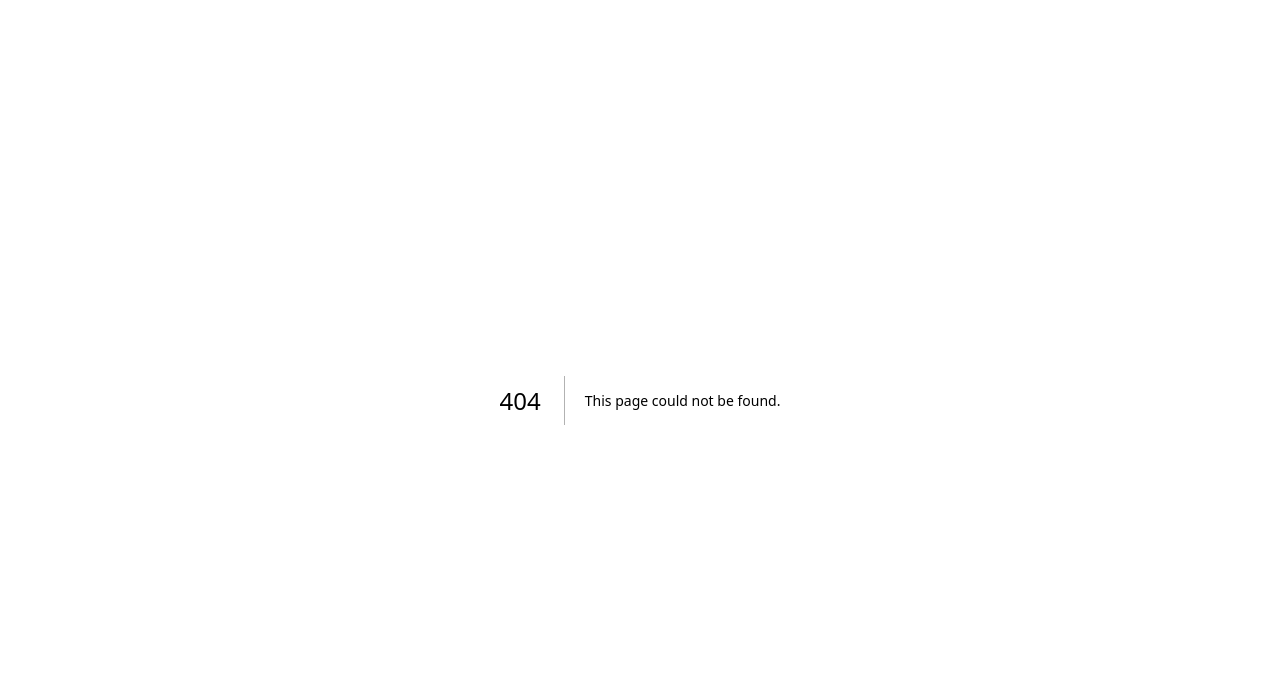
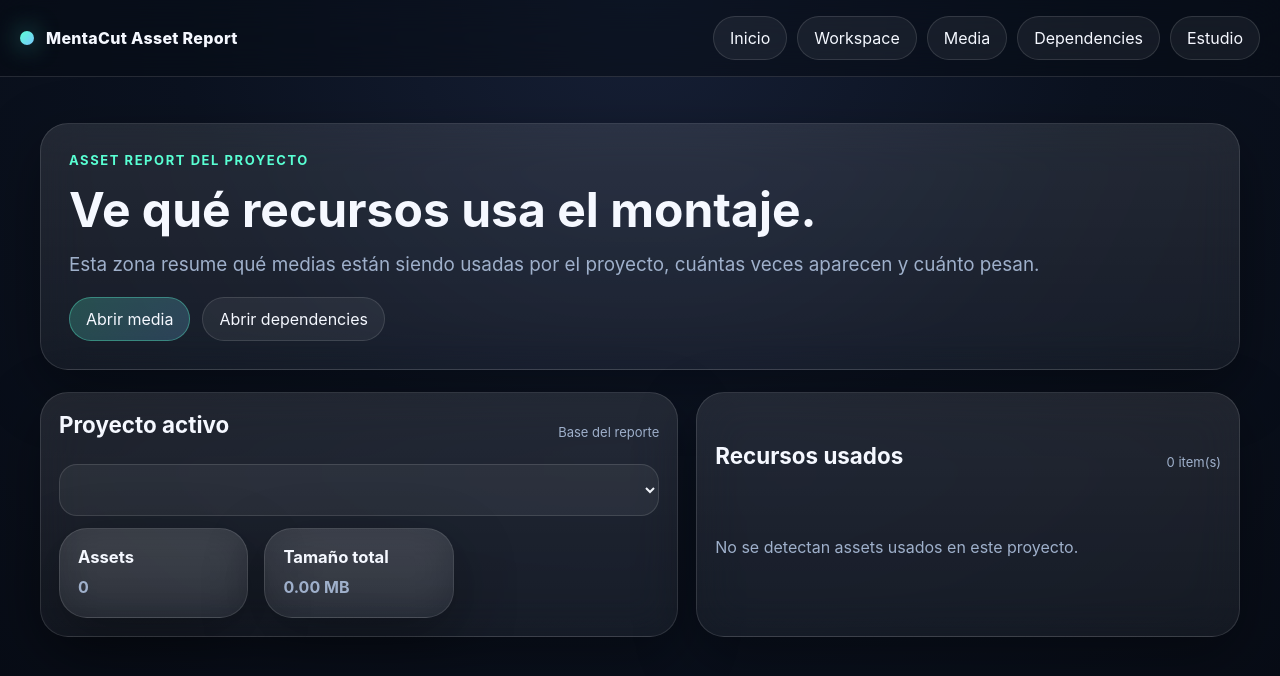
Before and after one commit to alain7224/MentaCut, a Next.js app: page /studio/asset-report in a window 1280 px wide. Before the commit this address had no page. Shown: the top 676 px of the page. Built offline with nearby package versions, Linux system fonts and the light colour scheme.

Commit message:
feat: add project asset report route

```diff
--- /dev/null
+++ b/app/studio/asset-report/page.tsx
@@ -0,0 +1,79 @@
+'use client'
+
+import Link from 'next/link'
+import { useEffect, useMemo, useState } from 'react'
+import { listLocalMedia, type LocalMediaRecord } from '@/lib/local-media'
+import { buildProjectAssetReport } from '@/lib/project-asset-report'
+import { readLocalProjects, type LocalProject } from '@/lib/local-store'
+
+export default function StudioAssetReportPage() {
+  const [projects, setProjects] = useState<LocalProject[]>([])
+  const [library, setLibrary] = useState<LocalMediaRecord[]>([])
+  const [activeProjectId, setActiveProjectId] = useState<string | null>(null)
+
+  useEffect(() => {
+    const next = readLocalProjects()
+    setProjects(next)
+    setActiveProjectId(next[0]?.id ?? null)
+    void listLocalMedia().then(setLibrary).catch(() => setLibrary([]))
+  }, [])
+
+  const activeProject = useMemo(() => projects.find((item) => item.id === activeProjectId) ?? null, [projects, activeProjectId])
+  const rows = useMemo(() => activeProject ? buildProjectAssetReport(activeProject, library) : [], [activeProject, library])
+  const totalSize = useMemo(() => rows.reduce((sum, row) => sum + row.size, 0), [rows])
+
+  return (
+    <div className="page-shell">
+      <header className="topbar">
+        <div className="brand"><span className="brand-dot" /><span>MentaCut Asset Report</span></div>
+        <nav className="nav">
+          <Link href="/" className="nav-link">Inicio</Link>
+          <Link href="/studio/workspace" className="nav-link">Workspace</Link>
+          <Link href="/studio/media" className="nav-link">Media</Link>
+          <Link href="/studio/dependencies" className="nav-link">Dependencies</Link>
+          <Link href="/studio" className="nav-link">Estudio</Link>
+        </nav>
+      </header>
+      <main className="main">
+        <section className="section">
+          <div className="panel hero-copy">
+            <span className="eyebrow">Asset report del proyecto</span>
+            <h1 className="title" style={{ fontSize: 'clamp(1.8rem, 4vw, 3rem)' }}>Ve qué recursos usa el montaje.</h1>
+            <p className="sub">Esta zona resume qué medias están siendo usadas por el proyecto, cuántas veces aparecen y cuánto pesan.</p>
+            <div className="action-row">
+              <Link href="/studio/media" className="btn btn-primary">Abrir media</Link>
+              <Link href="/studio/dependencies" className="btn">Abrir dependencies</Link>
+            </div>
+          </div>
+        </section>
+        <section className="section">
+          <div className="studio-grid-2">
+            <div className="panel timeline">
+              <div className="row-head"><h2 className="section-title">Proyecto activo</h2><div className="timeline-label">Base del reporte</div></div>
+              <select className="input" value={activeProjectId ?? ''} onChange={(event) => setActiveProjectId(event.target.value)}>
+                {projects.map((project) => <option key={project.id} value={project.id}>{project.name} · {project.format}</option>)}
+              </select>
+              <div className="cards">
+                <article className="panel card"><h3>Assets</h3><p><strong>{rows.length}</strong></p></article>
+                <article className="panel card"><h3>Tamaño total</h3><p><strong>{(totalSize / (1024 * 1024)).toFixed(2)} MB</strong></p></article>
+              </div>
+            </div>
+            <div className="panel timeline">
+              <div className="row-head"><h2 className="section-title">Recursos usados</h2><div className="timeline-label">{rows.length} item(s)</div></div>
+              <div className="project-list">
+                {rows.length === 0 ? <div className="empty">No se detectan assets usados en este proyecto.</div> : null}
+                {rows.map((row) => (
+                  <div key={row.assetId} className="project-item">
+                    <strong>{row.name}</strong>
+                    <div className="timeline-label">Tipo: {row.kind} · Uso: {row.usedByClips}</div>
+                    <div className="timeline-label">Peso: {(row.size / (1024 * 1024)).toFixed(2)} MB · Duración: {row.duration?.toFixed(2) ?? '—'} s</div>
+                  </div>
+                ))}
+              </div>
+            </div>
+          </div>
+        </section>
+      </main>
+    </div>
+  )
+}
```
